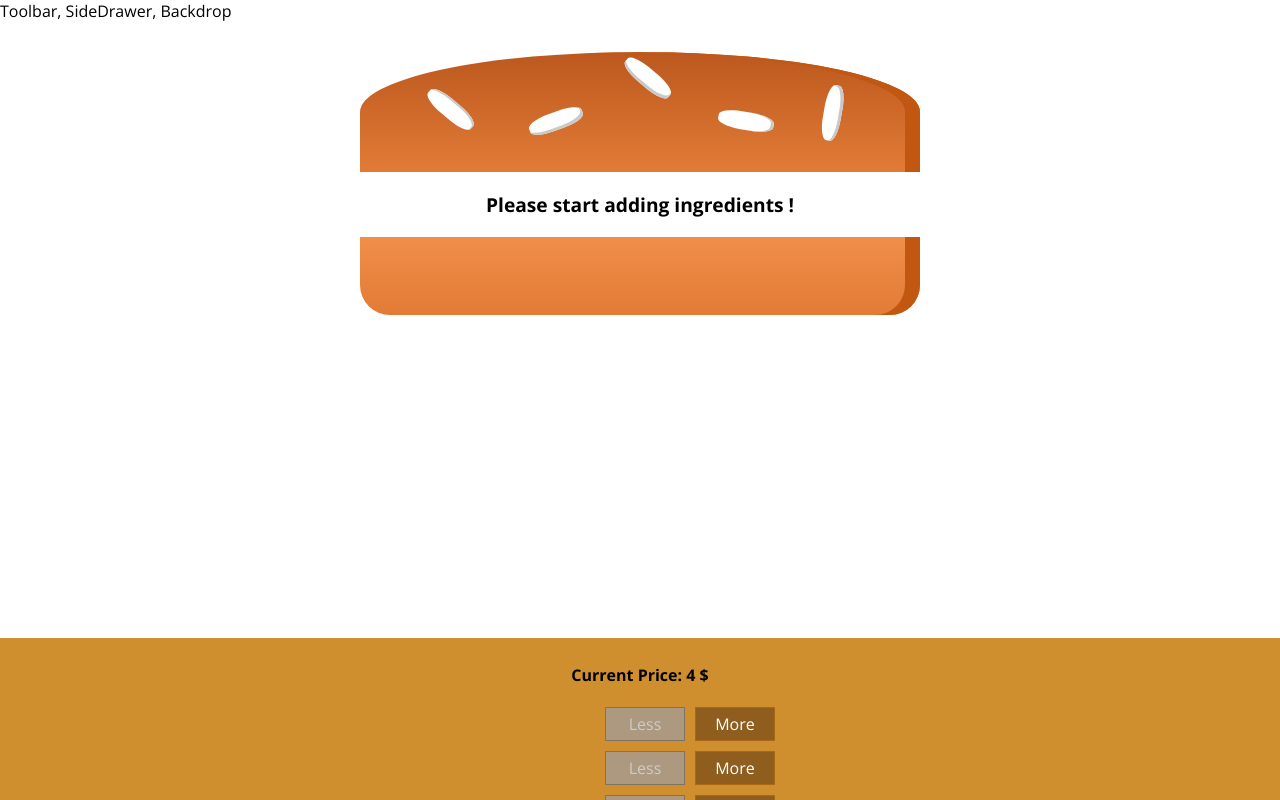
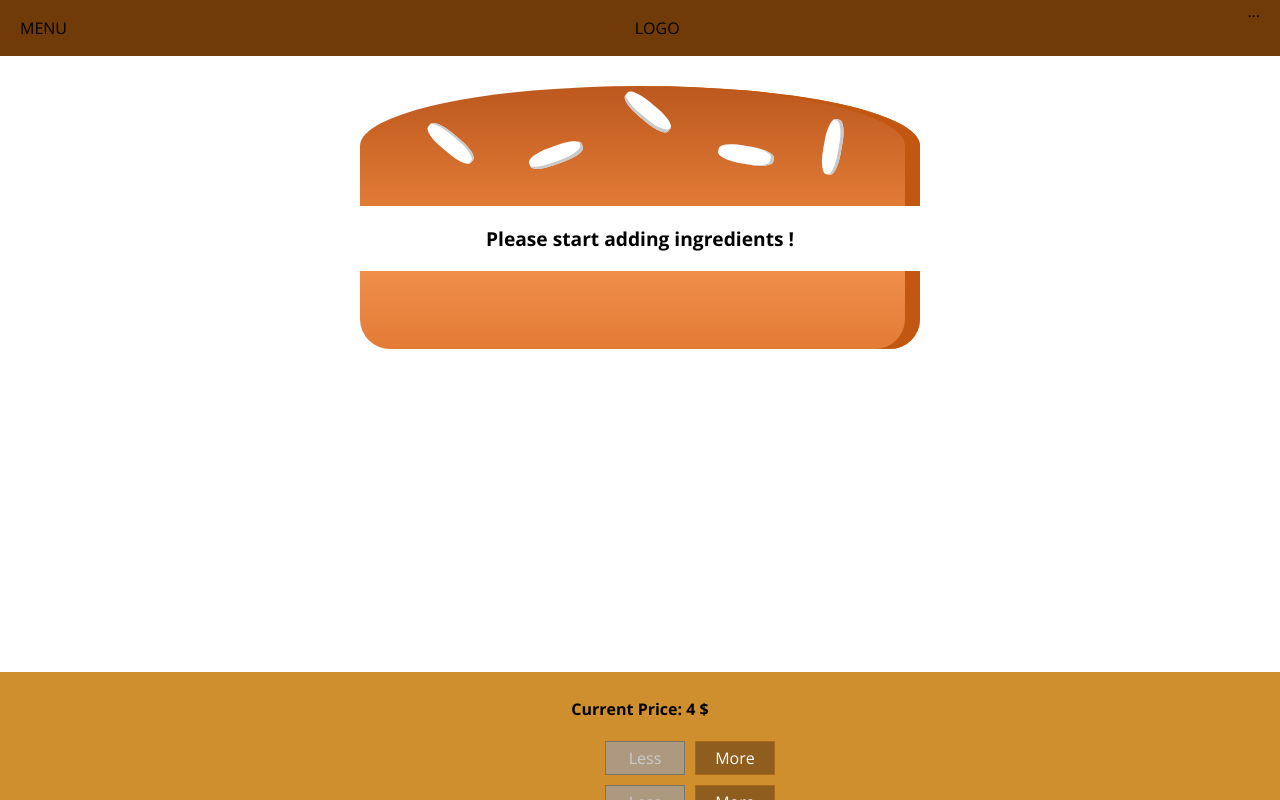
Before and after one commit to aminhl/Burger_React, a React app: page / in a window 1280 px wide. Shown: the top 800 px of the page. Built offline with nearby package versions, Linux system fonts and the light colour scheme.

Commit message:
adding_the_toolbar

```diff
--- a/src/components/Layout/Layout.css
+++ b/src/components/Layout/Layout.css
@@ -1,3 +1,3 @@
 .Content {
-  margin-top: 16px;
+  margin-top: 72px;
 }
--- a/src/components/Layout/Layout.js
+++ b/src/components/Layout/Layout.js
@@ -1,11 +1,12 @@
 import React from "react";
 import Aux from "../../hoc/Auxiliary";
 import classes from "./Layout.css";
+import Toolbar from "../Navigation/Toolbar/Toolbar";
 
 const layout = (props) => {
   return (
     <Aux>
-      <div>Toolbar, SideDrawer, Backdrop</div>
+      <Toolbar />
       <main className={classes.Content}>{props.children}</main>
     </Aux>
   );
--- /dev/null
+++ b/src/components/Navigation/Toolbar/Toolbar.css
@@ -0,0 +1,18 @@
+.Toolbar {
+  height: 56px;
+  width: 100%;
+  position: fixed;
+  top: 0;
+  left: 0;
+  background-color: #703b09;
+  display: flex;
+  justify-content: space-between;
+  align-items: center;
+  padding: 0 20px;
+  box-sizing: border-box;
+  z-index: 90;
+}
+
+.Toolbar nav {
+  height: 100%;
+}
--- /dev/null
+++ b/src/components/Navigation/Toolbar/Toolbar.js
@@ -0,0 +1,12 @@
+import React from "react";
+import classes from "./Toolbar.css";
+
+const toolbar = (props) => (
+  <header className={classes.Toolbar}>
+    <div>MENU</div>
+    <div>LOGO</div>
+    <nav>...</nav>
+  </header>
+);
+
+export default toolbar;
```
